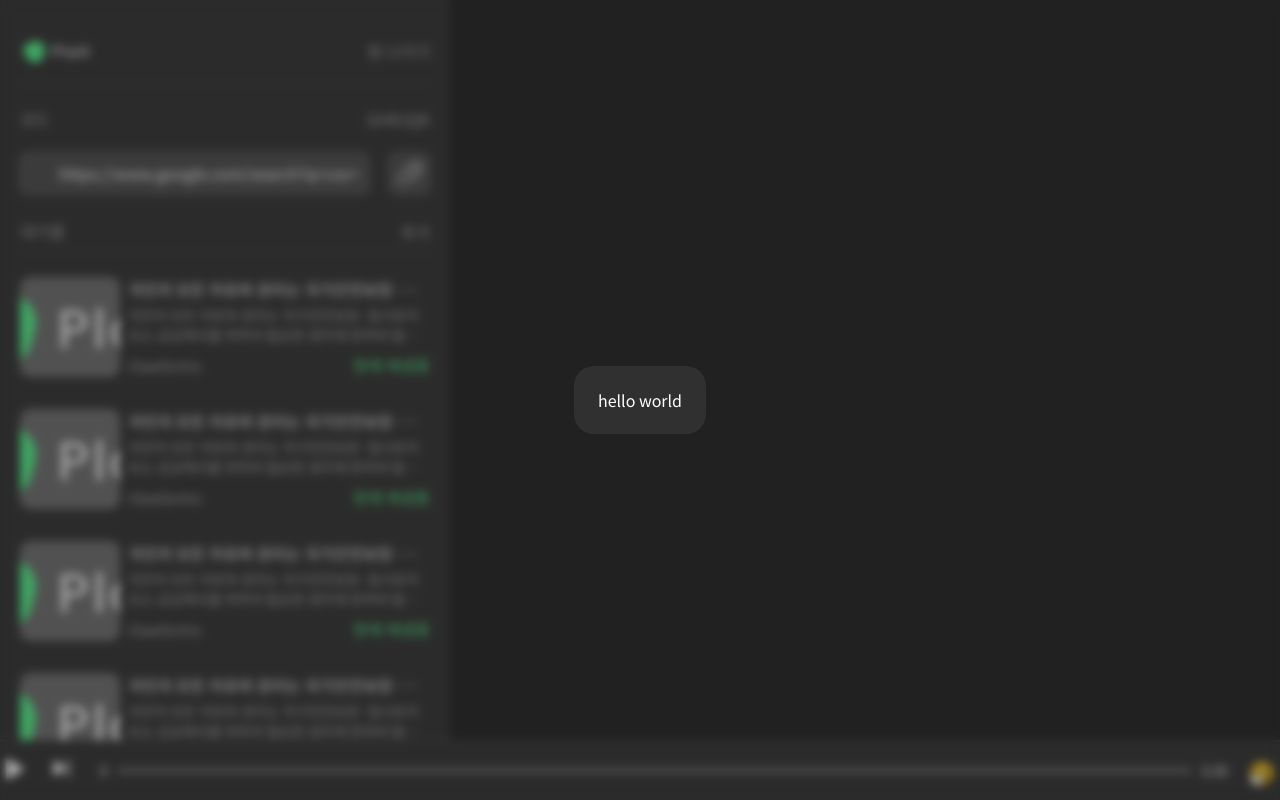
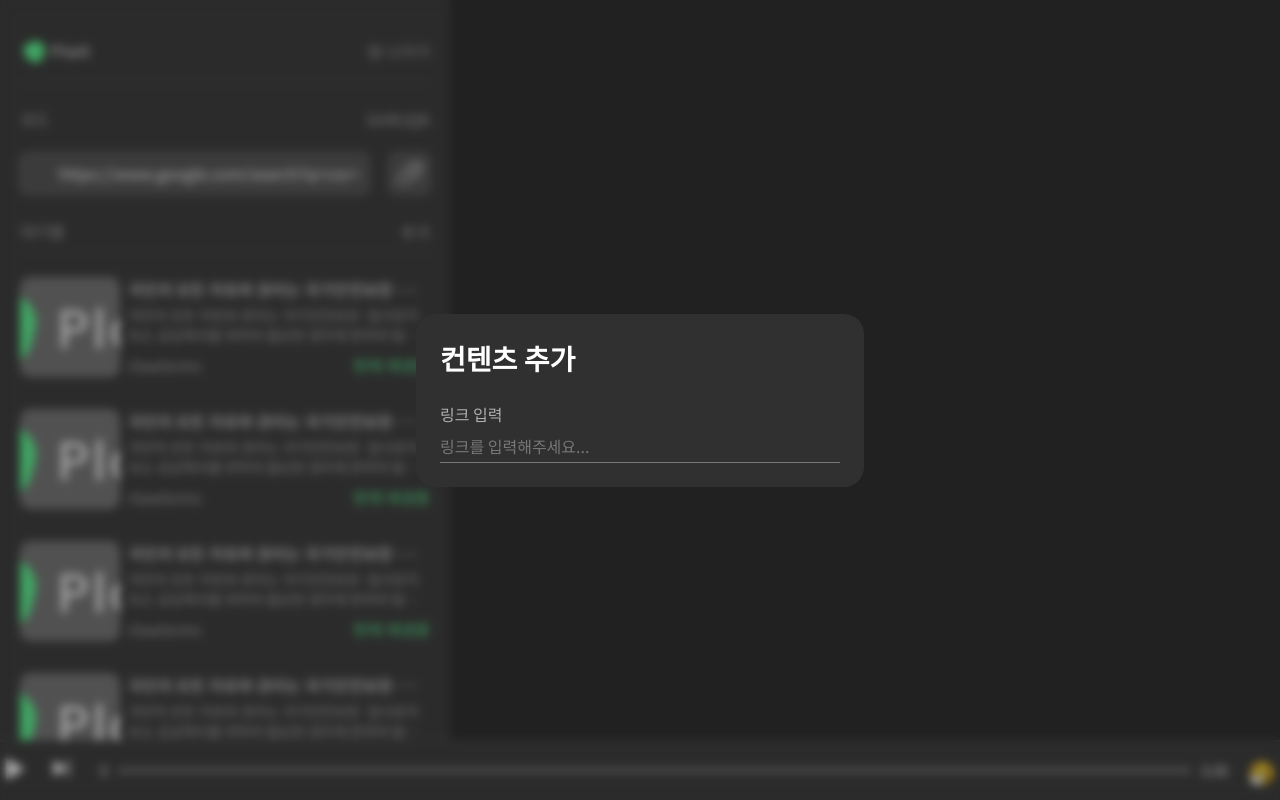
Before and after one commit to KJG04/Plait-Front-End, a Next.js app: page /404 in a window 1280 px wide. Both pictures are taken after a click on the button "추가". Built offline with nearby package versions, Linux system fonts and the light colour scheme.

Commit message:
🔌 (#4) - implement content picker

```diff
--- a/src/components/ContentPicker/index.tsx
+++ b/src/components/ContentPicker/index.tsx
@@ -1,8 +1,131 @@
-import { memo } from "react";
+import { memo, useCallback, useEffect, useState } from "react";
 import * as S from "./styles";
+import SoundCloudLogo from "../../assets/soundcloud.png";
+import YoutubeLogo from "../../assets/youtube.png";
+import Image from "next/image";
+
+type LinkState = "EMPTY" | "SOUNDCLOUD" | "YOUTUBE" | "ERROR";
 
 const ContentPicker = () => {
-  return <S.Container>hello world</S.Container>;
+  const [link, setLink] = useState<string>("");
+  // const link = `<ifram e width="100%" height="600" scrolling="no" frameborder="no" allow="autoplay" src="https://w.soundcloud.com/player/?url=https%3A//api.soundcloud.com/tracks/1159332526&color=%2374643c&auto_play=false&hide_related=false&show_comments=true&show_user=true&show_reposts=false&show_teaser=true&visual=true"></ifram><div style="font-size: 10px; color: #cccccc;line-break: anywhere;word-break: normal;overflow: hidden;white-space: nowrap;text-overflow: ellipsis; font-family: Interstate,Lucida Grande,Lucida Sans Unicode,Lucida Sans,Garuda,Verdana,Tahoma,sans-serif;font-weight: 100;"><a href="https://soundcloud.com/l2share78" title="L2Share♫78" target="_blank" style="color: #cccccc; text-decoration: none;">L2Share♫78</a> · <a href="https://soundcloud.com/l2share78/sokodomo-feat-ziont-prod-slom-10-episode-2" title="sokodomo (소코도모) - 회전목마 (Feat. Zion.T, 원슈타인) (Prod. Slom) (쇼미더머니 10 Episode 2)" target="_blank" style="color: #cccccc; text-decoration: none;">sokodomo (소코도모) - 회전목마 (Feat. Zion.T, 원슈타인) (Prod. Slom) (쇼미더머니 10 Episode 2)</a></div>`;
+  const [linkState, setLinkState] = useState<LinkState>("EMPTY");
+  const [soundCloudId, setSoundCloudId] = useState<number | null>(null);
+  const [youtubeId, setYoutubeId] = useState<string | null>(null);
+
+  const getContent = useCallback(() => {
+    if (link.length <= 0) {
+      setLinkState("EMPTY");
+      return;
+    }
+
+    if (link.includes("youtube")) {
+      try {
+        const src = new URL(link);
+
+        const id = src.searchParams.get("v");
+        console.log(id);
+
+        if (id === null) {
+          setLinkState("ERROR");
+          return;
+        }
+
+        setYoutubeId(id);
+        setLinkState("YOUTUBE");
+        console.log(id);
+      } catch (error) {
+        setLinkState("ERROR");
+      }
+      return;
+    }
+
+    if (link.includes("iframe")) {
+      try {
+        const i = link.indexOf("src");
+        const l1 = link.substring(i, link.length);
+        const i2 = l1.indexOf(">");
+        const l2 = l1.substring(0, i2);
+        const i3 = l2.indexOf(`"`);
+        const src = new URL(l2.substring(i3, l2.length).replaceAll(`"`, ""));
+
+        const url = src.searchParams.get("url");
+
+        if (!url) {
+          setLinkState("ERROR");
+          return;
+        }
+
+        const src1 = new URL(url);
+        const paths = src1.pathname.split("/");
+
+        const id = Number(paths[paths.length - 1]);
+
+        if (id === NaN) {
+          setLinkState("ERROR");
+          return;
+        }
+
+        setSoundCloudId(id);
+        setLinkState("SOUNDCLOUD");
+      } catch (error) {
+        setLinkState("ERROR");
+      }
+      return;
+    }
+
+    setLinkState("ERROR");
+  }, [link]);
+
+  useEffect(() => {
+    getContent();
+  }, [getContent]);
+
+  return (
+    <S.Container>
+      <S.TitleContainer>
+        <S.Title>컨텐츠 추가</S.Title>
+        {["SOUNDCLOUD", "YOUTUBE"].includes(linkState) && (
+          <S.Button>
+            {linkState === "SOUNDCLOUD" && (
+              <Image
+                src={SoundCloudLogo}
+                alt="sound cloud"
+                height={30}
+                width={30}
+                objectFit="contain"
+              />
+            )}
+            {linkState === "YOUTUBE" && (
+              <Image
+                src={YoutubeLogo}
+                alt="youtube"
+                height={30}
+                width={60}
+                objectFit="contain"
+              />
+            )}
+            <span>추가하기</span>
+          </S.Button>
+        )}
+      </S.TitleContainer>
+      <S.Subtitle>링크 입력</S.Subtitle>
+      <S.LinkInput
+        value={link}
+        onChange={(e) => setLink(e.target.value)}
+        placeholder="링크를 입력해주세요..."
+      />
+      {linkState === "ERROR" && <S.Error>유효한 링크를 입력해주세요.</S.Error>}
+      {linkState === "SOUNDCLOUD" && (
+        <S.IFrame
+          src={`https://w.soundcloud.com/player/?url=https%3A//api.soundcloud.com/tracks/${soundCloudId}`}
+        />
+      )}
+      {linkState === "YOUTUBE" && (
+        <S.Youtube src={`https://www.youtube.com/embed/${youtubeId}`} />
+      )}
+    </S.Container>
+  );
 };
 
 export default memo(ContentPicker);
--- a/src/components/ContentPicker/styles.ts
+++ b/src/components/ContentPicker/styles.ts
@@ -1,7 +1,75 @@
 import styled from "@emotion/styled";
+import Input from "../Input";
 
 export const Container = styled.div`
   background-color: ${({ theme }) => theme.colors.grayscale.black};
   border-radius: 20px;
   padding: 24px;
 `;
+
+export const Title = styled.div`
+  font: ${({ theme }) => theme.fonts.heading2};
+  color: ${({ theme }) => theme.colors.grayscale.white};
+`;
+
+export const Subtitle = styled.div`
+  font: ${({ theme }) => theme.fonts.body2};
+  color: ${({ theme }) => theme.colors.grayscale.darkWhite};
+  margin-bottom: 8px;
+`;
+
+export const LinkInput = styled(Input)`
+  min-width: 400px;
+  display: block;
+  width: 100%;
+`;
+
+export const IFrame = styled.iframe`
+  width: 100%;
+  border-radius: 10px;
+  margin-top: 16px;
+  width: 60vw;
+`;
+
+export const Error = styled.div`
+  margin-top: 16px;
+  width: 100%;
+  padding: 12px 0px;
+  border-radius: 10px;
+  background-color: ${({ theme }) => theme.colors.grayscale.gray};
+  font: ${({ theme }) => theme.fonts.body2};
+  color: ${({ theme }) => theme.colors.grayscale.white};
+  text-align: center;
+`;
+
+export const Youtube = styled.iframe`
+  width: 100%;
+  aspect-ratio: 16 / 9;
+  border-radius: 10px;
+  margin-top: 16px;
+  width: 60vw;
+`;
+
+export const Button = styled.button`
+  background-color: ${({ theme }) => theme.colors.grayscale.darkGray};
+  border-radius: 10px;
+  padding: 8px;
+  transition: background-color 0.2s ease-in-out;
+  font: ${({ theme }) => theme.fonts.body2};
+  color: ${({ theme }) => theme.colors.grayscale.white};
+  align-items: center;
+  display: flex;
+  justify-content: center;
+  column-gap: 12px;
+
+  &:hover,
+  &:focus-visible {
+    background-color: ${({ theme }) => theme.colors.grayscale.gray};
+  }
+`;
+
+export const TitleContainer = styled.div`
+  margin-bottom: 24px;
+  display: flex;
+  justify-content: space-between;
+`;
```
Also changed, not shown: src/assets/soundcloud.png (added), src/assets/youtube.png (added).
